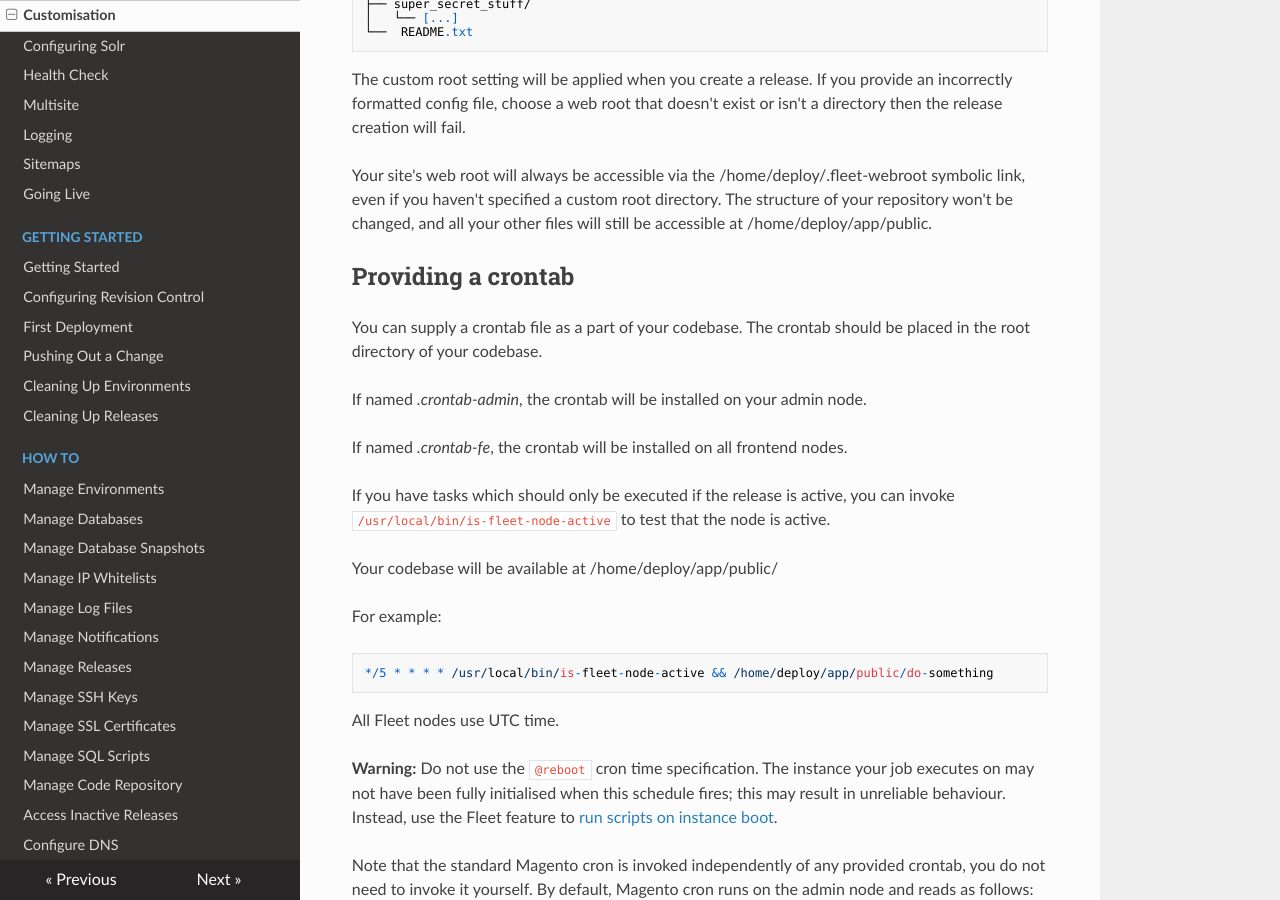
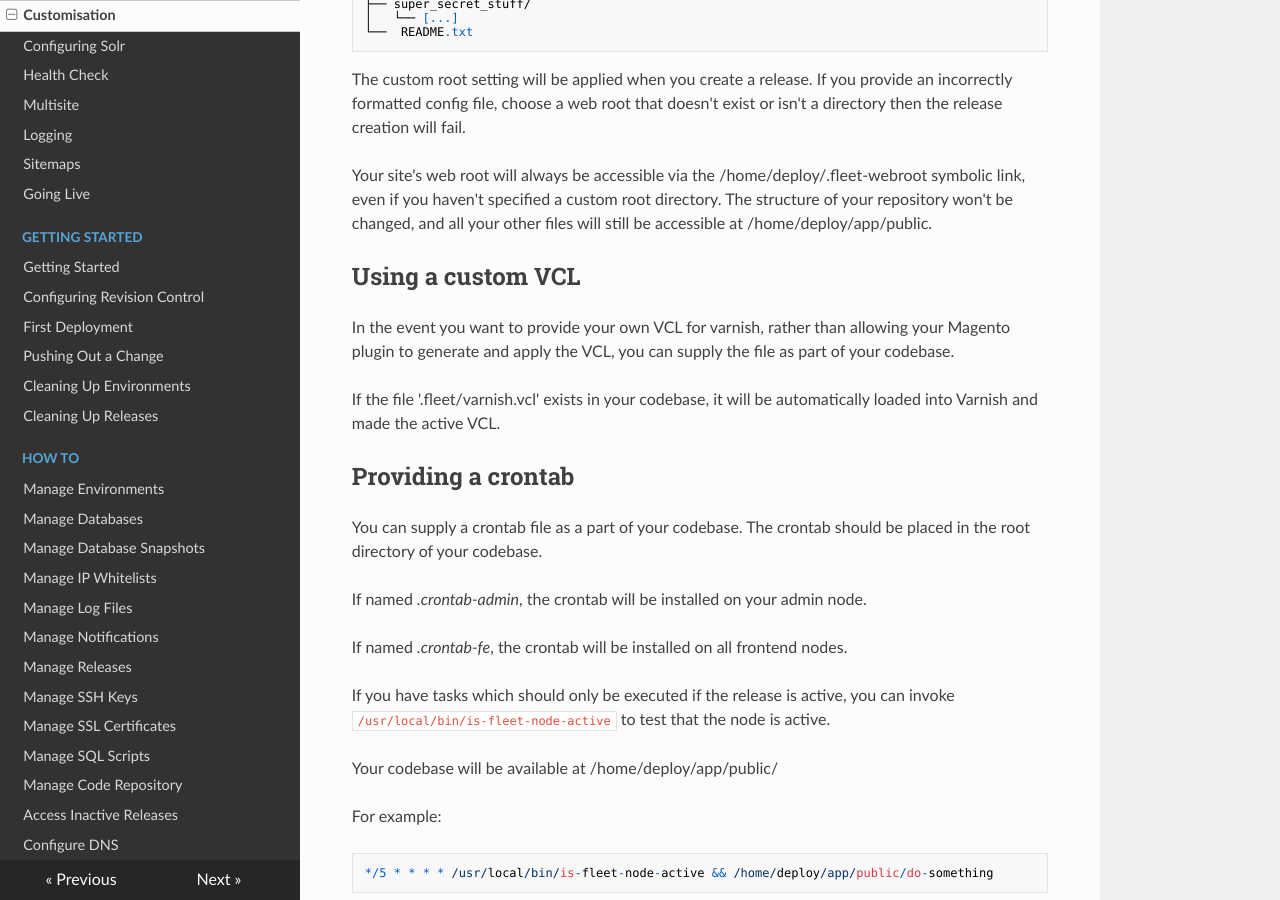
Before and after one commit to anchor/fleet-magento-docs, an MkDocs documentation site: the page built from docs/configuring-magento-for-fleet/customisation.md, in a window 1280 px wide and 900 px high, scrolled down 933 px. Built offline with MkDocs 1.6.1, drawn with Linux system fonts in a browser that asks for light colours; nearby versions of some CDN libraries; old or Windows-style settings are respelled for this version of MkDocs.

Commit message:
Document support for custom VCLs

```diff
--- a/docs/configuring-magento-for-fleet/customisation.md
+++ b/docs/configuring-magento-for-fleet/customisation.md
@@ -58,6 +58,15 @@ symbolic link, even if you haven't specified a custom root directory. The
 structure of your repository won't be changed, and all your other files will
 still be accessible at /home/deploy/app/public.
 
+Using a custom VCL
+----
+
+In the event you want to provide your own VCL for varnish, rather than allowing
+your Magento plugin to generate and apply the VCL, you can supply the file as
+part of your codebase.
+
+If the file '.fleet/varnish.vcl' exists in your codebase, it will be automatically
+loaded into Varnish and made the active VCL.
 
 Providing a crontab
 ----
```
